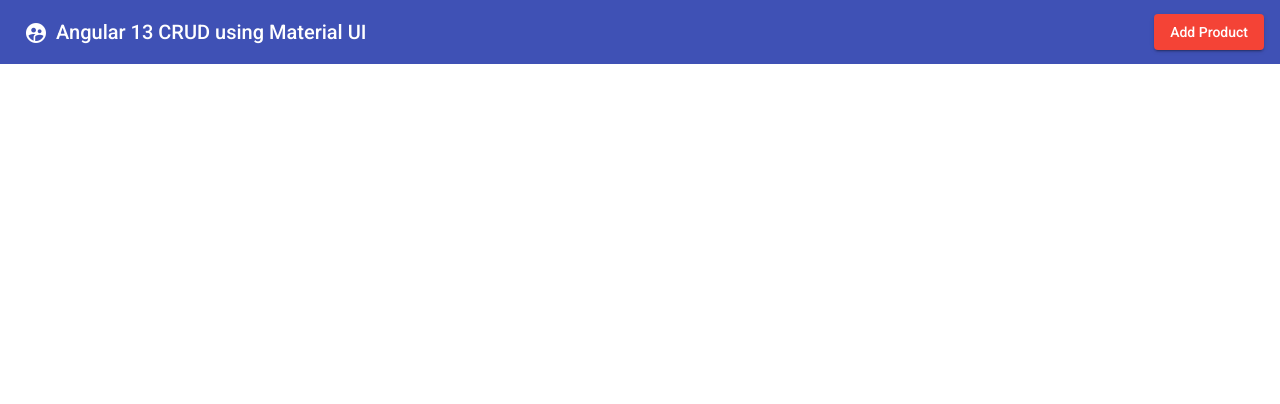
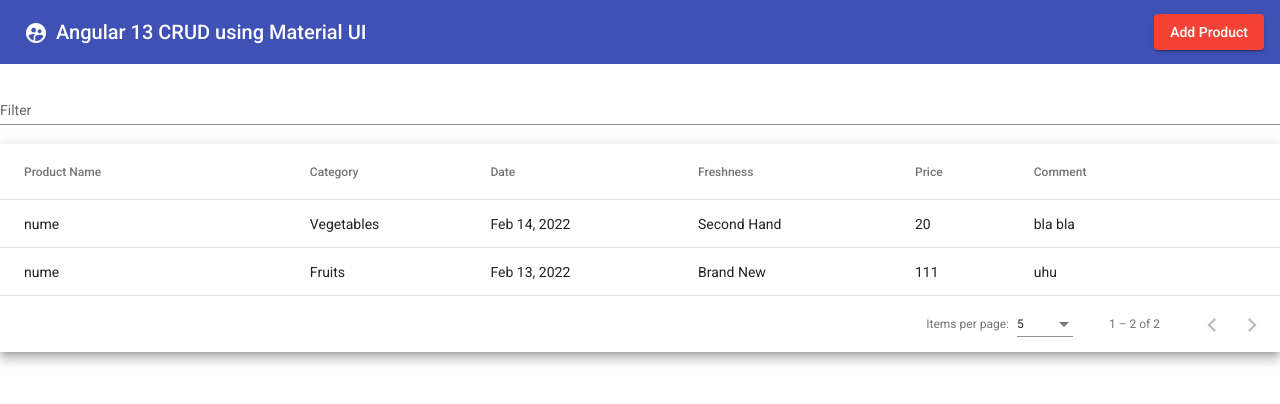
Before and after one commit to RaduHarangus/angular13CRUD-material, an Angular app: page / in a window 1280 px wide. Shown: the top 404 px of the page. Built offline with nearby package versions, Linux system fonts and the light colour scheme; data requests are answered from the project's data file.

Commit message:
add table from material for productsList

```diff
--- a/src/app/app.component.html
+++ b/src/app/app.component.html
@@ -6,3 +6,63 @@
   <span class="example-spacer"></span>
   <button mat-raised-button color="warn" (click)="openDialog()">Add Product</button>
 </mat-toolbar>
+
+<div class="container">
+  <div style="margin-top: 10px;">
+    <mat-form-field appearance="standard">
+      <mat-label>Filter</mat-label>
+      <input matInput (keyup)="applyFilter($event)" placeholder="Ex. Mia" #input>
+    </mat-form-field>
+
+    <div class="mat-elevation-z8">
+      <table mat-table [dataSource]="dataSource" matSort>
+
+        <!-- productName Column -->
+        <ng-container matColumnDef="productName">
+          <th mat-header-cell *matHeaderCellDef mat-sort-header> Product Name </th>
+          <td mat-cell *matCellDef="let row"> {{row.productName}} </td>
+        </ng-container>
+
+        <!-- category Column -->
+        <ng-container matColumnDef="category">
+          <th mat-header-cell *matHeaderCellDef mat-sort-header> Category </th>
+          <td mat-cell *matCellDef="let row"> {{row.category}} </td>
+        </ng-container>
+
+        <!-- date Column -->
+        <ng-container matColumnDef="date">
+          <th mat-header-cell *matHeaderCellDef mat-sort-header> Date </th>
+          <td mat-cell *matCellDef="let row"> {{row.date | date}} </td>
+        </ng-container>
+
+        <!-- freshness Column -->
+        <ng-container matColumnDef="freshness">
+          <th mat-header-cell *matHeaderCellDef mat-sort-header> Freshness </th>
+          <td mat-cell *matCellDef="let row"> {{row.freshness}} </td>
+        </ng-container>
+
+        <!-- Price Column -->
+        <ng-container matColumnDef="price">
+          <th mat-header-cell *matHeaderCellDef mat-sort-header> Price </th>
+          <td mat-cell *matCellDef="let row"> {{row.price}} </td>
+        </ng-container>
+
+        <!-- Comment Column -->
+        <ng-container matColumnDef="comment">
+          <th mat-header-cell *matHeaderCellDef mat-sort-header> Comment </th>
+          <td mat-cell *matCellDef="let row"> {{row.comment}} </td>
+        </ng-container>
+
+        <tr mat-header-row *matHeaderRowDef="displayedColumns"></tr>
+        <tr mat-row *matRowDef="let row; columns: displayedColumns;"></tr>
+
+        <!-- Row shown when there is no matching data. -->
+        <tr class="mat-row" *matNoDataRow>
+          <td class="mat-cell" colspan="4">No data matching the filter "{{input.value}}"</td>
+        </tr>
+      </table>
+
+      <mat-paginator [pageSizeOptions]="[5, 10, 25, 100]" aria-label="Select page of users"></mat-paginator>
+    </div>
+  </div>
+</div>
--- a/src/app/app.component.less
+++ b/src/app/app.component.less
@@ -1,3 +1,12 @@
 .example-spacer {
   flex: 1 1 auto;
 }
+
+table {
+  width: 100%;
+}
+
+.mat-form-field {
+  font-size: 14px;
+  width: 100%;
+}
--- a/src/app/app.component.ts
+++ b/src/app/app.component.ts
@@ -1,7 +1,10 @@
-import { Component } from '@angular/core';
+import { Component, AfterViewInit, ViewChild } from '@angular/core';
 import { MatDialog, MAT_DIALOG_DATA } from "@angular/material/dialog";
 import { DialogComponent } from "./components/dialog/dialog.component";
 import { ApiService } from "./services/api.service";
+import { MatPaginator } from '@angular/material/paginator';
+import { MatSort } from '@angular/material/sort';
+import { MatTableDataSource } from '@angular/material/table';
 
 @Component({
   selector: 'app-root',
@@ -10,14 +13,17 @@
 })
 export class AppComponent {
 
-  productList!: [];
+  displayedColumns: string[] = ['productName', 'category', 'date', 'freshness', 'price', 'comment'];
+  dataSource!: MatTableDataSource<any>;
+
+  @ViewChild(MatPaginator) paginator!: MatPaginator;
+  @ViewChild(MatSort) sort!: MatSort;
 
   constructor (private dialog: MatDialog,
                private api: ApiService) {}
 
   ngOnInit(): void {
     this.getAllProducts();
-    console.log(this.productList);
   }
 
   openDialog() {
@@ -30,11 +36,22 @@
     this.api.getProducts()
       .subscribe({
         next: (res) => {
-          this.productList = res;
+          this.dataSource = new MatTableDataSource(res);
+          this.dataSource.paginator = this.paginator;
+          this.dataSource.sort = this.sort;
         },
-        error: () => {
-          alert('There was an error trying to fetch the products!');
+        error: (err) => {
+          alert('There was an error trying to fetch the products!' + err);
         }
       })
   }
+
+  applyFilter(event: Event) {
+    const filterValue = (event.target as HTMLInputElement).value;
+    this.dataSource.filter = filterValue.trim().toLowerCase();
+
+    if (this.dataSource.paginator) {
+      this.dataSource.paginator.firstPage();
+    }
+  }
 }
```
Also changed, not shown: src/app/app.module.ts (+7 -1 lines).
